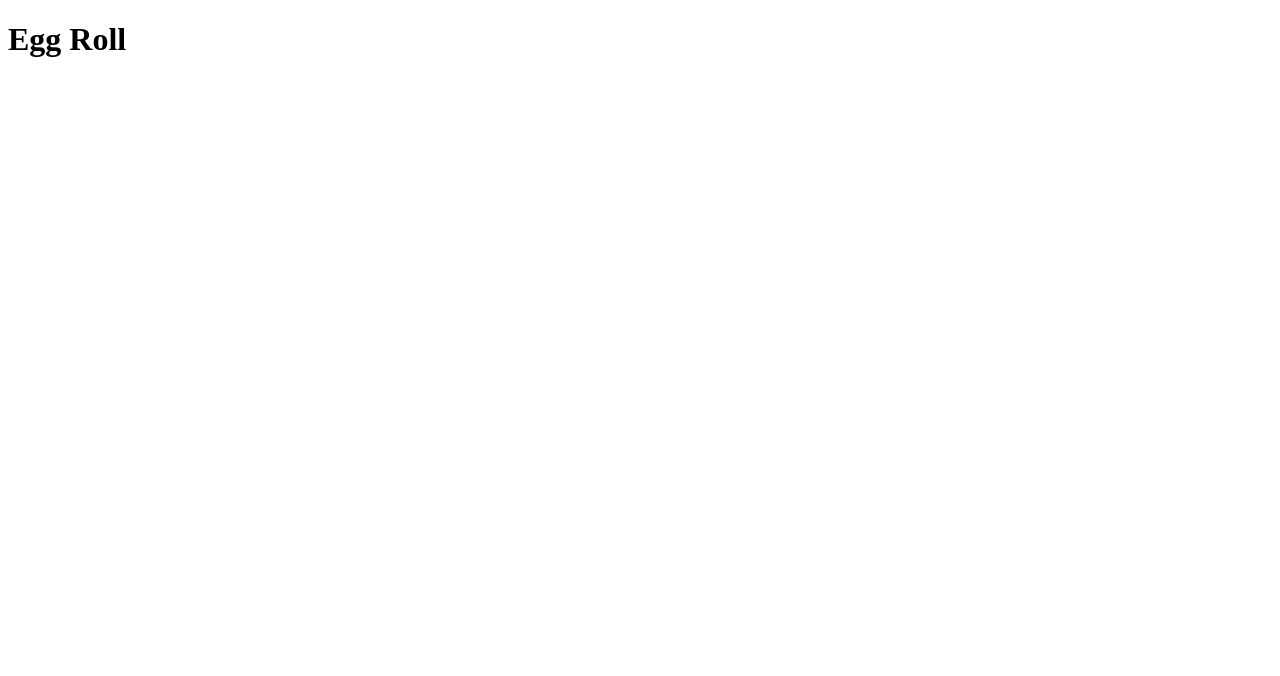
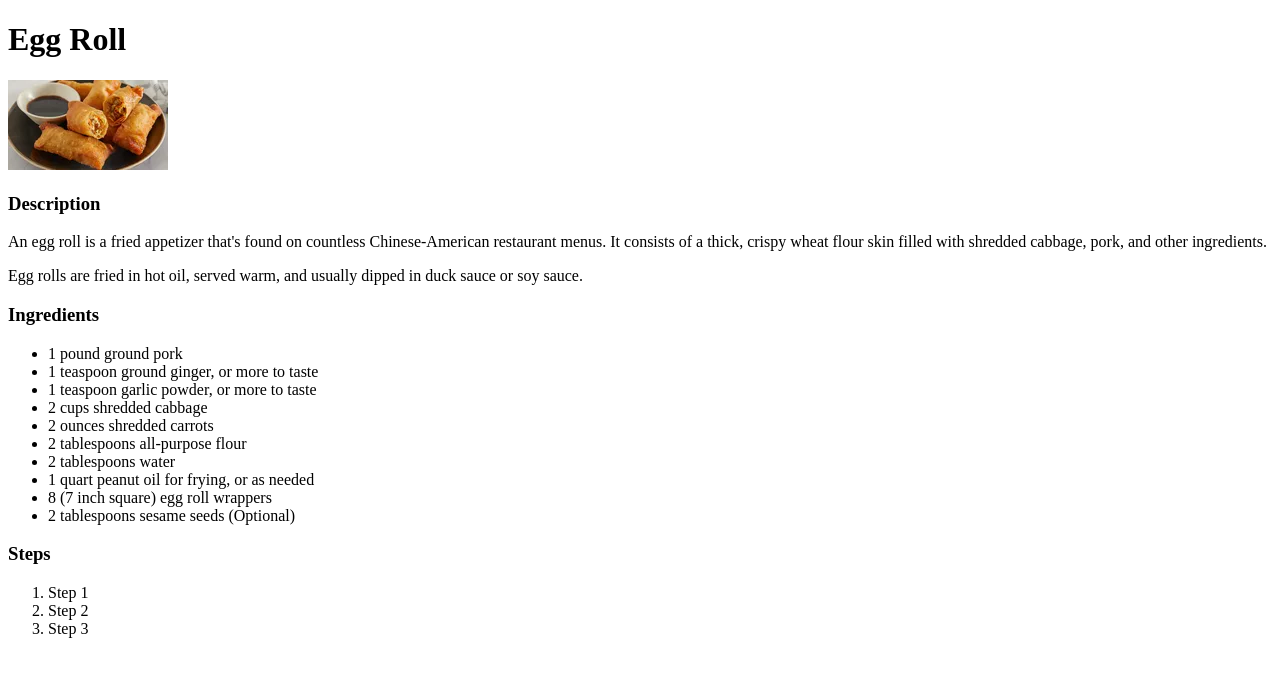
Before and after one commit to AdityaPacharne/odin_recipes, a plain HTML site: page recipes/eggroll.html in a window 1280 px wide. Drawn offline with Linux system fonts and the light colour scheme.

Commit message:
Recipes page updated with Ingredients and Steps

```diff
--- a/recipes/eggroll.html
+++ b/recipes/eggroll.html
@@ -6,5 +6,29 @@
 	</head>
 	<body>
 		<h1>Egg Roll</h1>
+		<img src="images/eggroll.webp">
+		<h3>Description</h3>
+		<p>An egg roll is a fried appetizer that's found on countless Chinese-American restaurant menus. It consists of a thick, crispy wheat flour skin filled with shredded cabbage, pork, and other ingredients. </p>
+		<p>Egg rolls are fried in hot oil, served warm, and usually dipped in duck sauce or soy sauce.</p>
+
+		<h3>Ingredients</h3>
+		<ul>
+			<li>1 pound ground pork</li>
+			<li>1 teaspoon ground ginger, or more to taste</li>
+			<li>1 teaspoon garlic powder, or more to taste</li>
+			<li>2 cups shredded cabbage</li>
+			<li>2 ounces shredded carrots</li>
+			<li>2 tablespoons all-purpose flour</li>
+			<li>2 tablespoons water</li>
+			<li>1 quart peanut oil for frying, or as needed</li>
+			<li>8 (7 inch square) egg roll wrappers</li>
+			<li>2 tablespoons sesame seeds (Optional)</li>
+		</ul>
+		<h3>Steps</h3>
+		<ol>
+			<li>Step 1</li>
+			<li>Step 2</li>
+			<li>Step 3</li>
+		</ol>
 	</body>
 </html>
```
Also changed, not shown: recipes/images/eggroll.webp (added).
